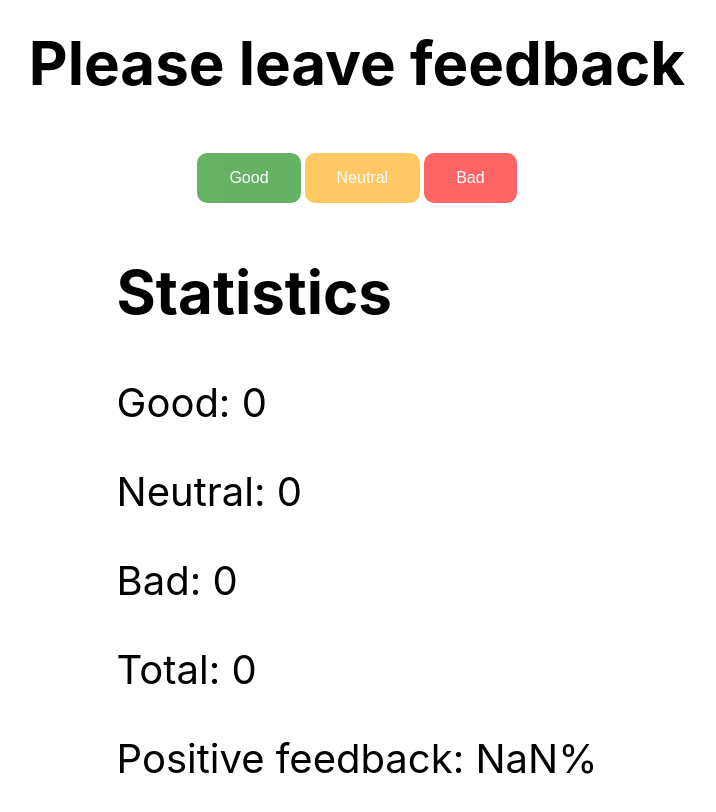
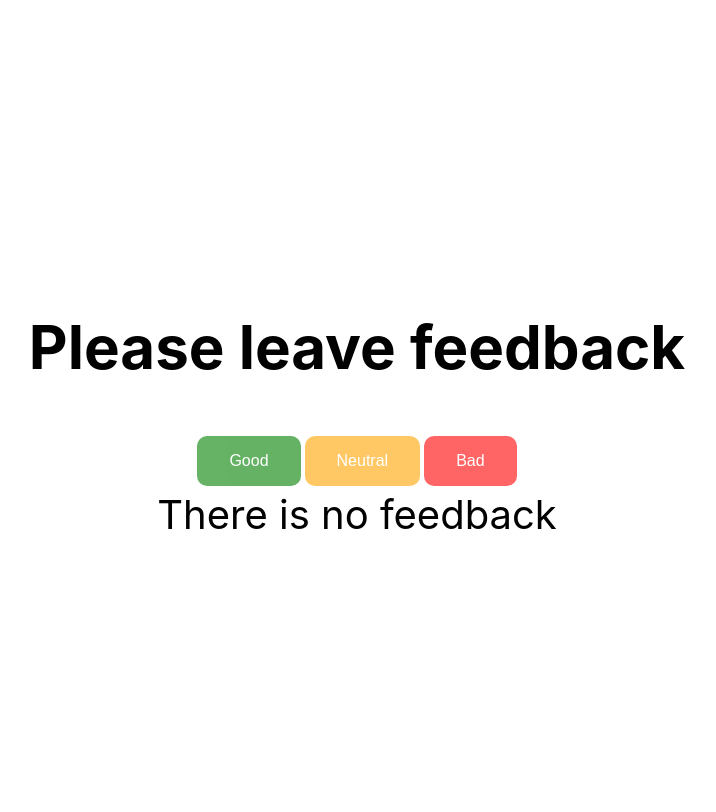
Before and after one commit to DTripleD/goit-react-hw-02-feedback, a React (Create React App) app: page / in a window 1280 px wide. Shown: the top 812 px of the page, without its empty margins (283-999 px from the left). Built offline with nearby package versions, Linux system fonts and the light colour scheme.

Commit message:
Make basic notification

```diff
--- a/src/components/App/App.jsx
+++ b/src/components/App/App.jsx
@@ -1,6 +1,7 @@
 import Feedback from 'components/FeedbackOptions/FeedbackOptions';
 import Statistic from 'components/Statistic/Statistic';
 import Section from 'components/Section/Section';
+import Notification from 'components/Notification/Notification'
 import { Component } from 'react';
 import { AppWrapper } from './App.styled';
 
@@ -36,15 +37,16 @@ class App extends Component {
           <Feedback options={btnNames} onLeaveFeedback={this.onLeaveFeedback} />
         </Section>
 
-        <Section title="Statistics">
+
+        {this.countTotalFeedback() > 0 ? (        <Section title="Statistics">
           <Statistic
             good={this.state.good}
             neutral={this.state.neutral}
             bad={this.state.bad}
             total={this.countTotalFeedback()}
             positivePercentage={this.countPositiveFeedbackPercentage()}
-          ></Statistic>
-        </Section>
+          />
+        </Section>) : (<Notification message="There is no feedback" />)}
       </AppWrapper>
     );
   }
--- /dev/null
+++ b/src/components/Notification/Notification.jsx
@@ -0,0 +1,11 @@
+import { Component } from "react";
+
+class Notification extends Component{
+    render(){
+        return (
+            <div>{this.props.message}</div>
+        )
+    }
+}
+
+export default Notification;
```
Also changed, not shown: src/components/Notification/Notification.styles.jsx (added).
